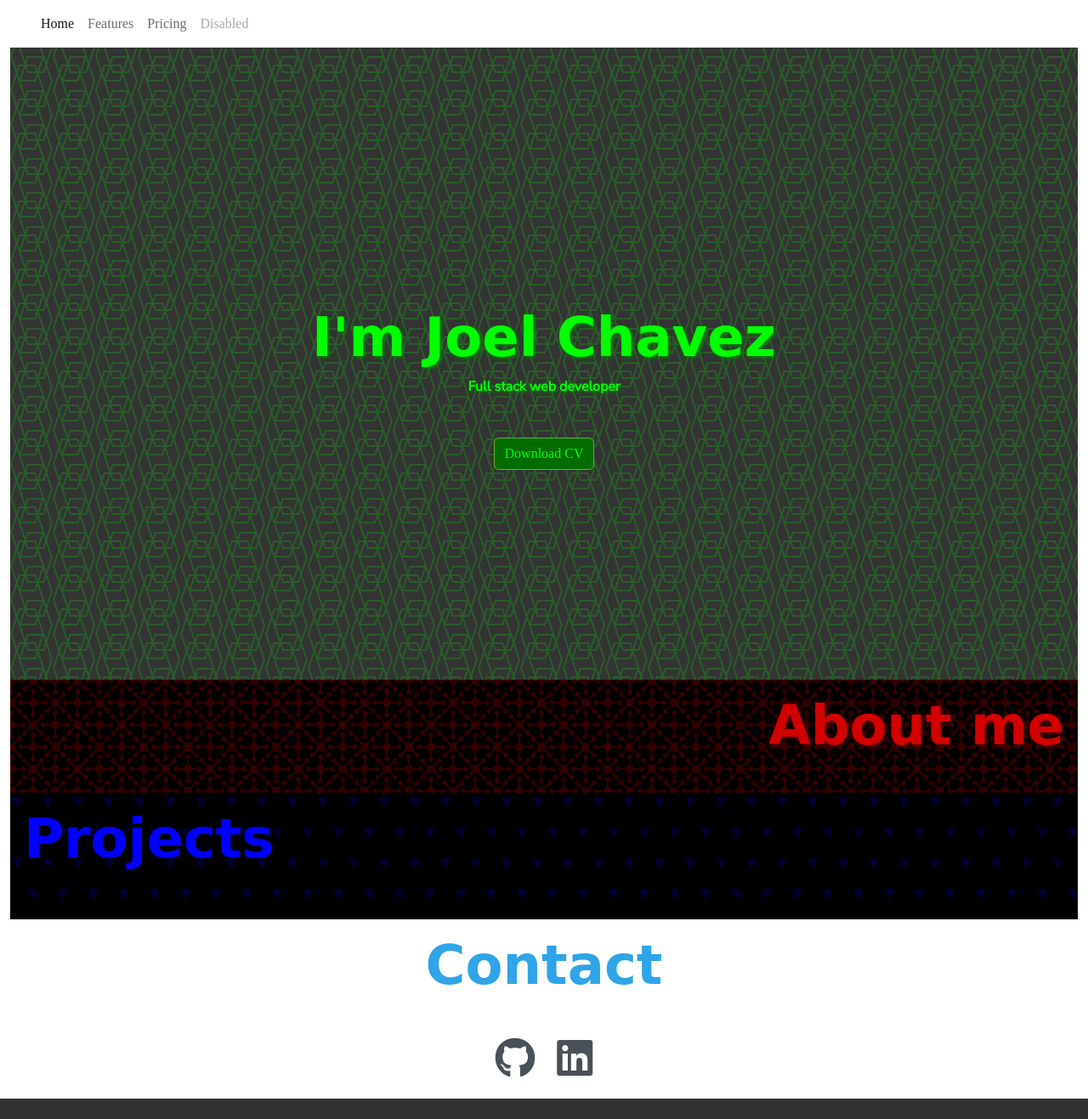
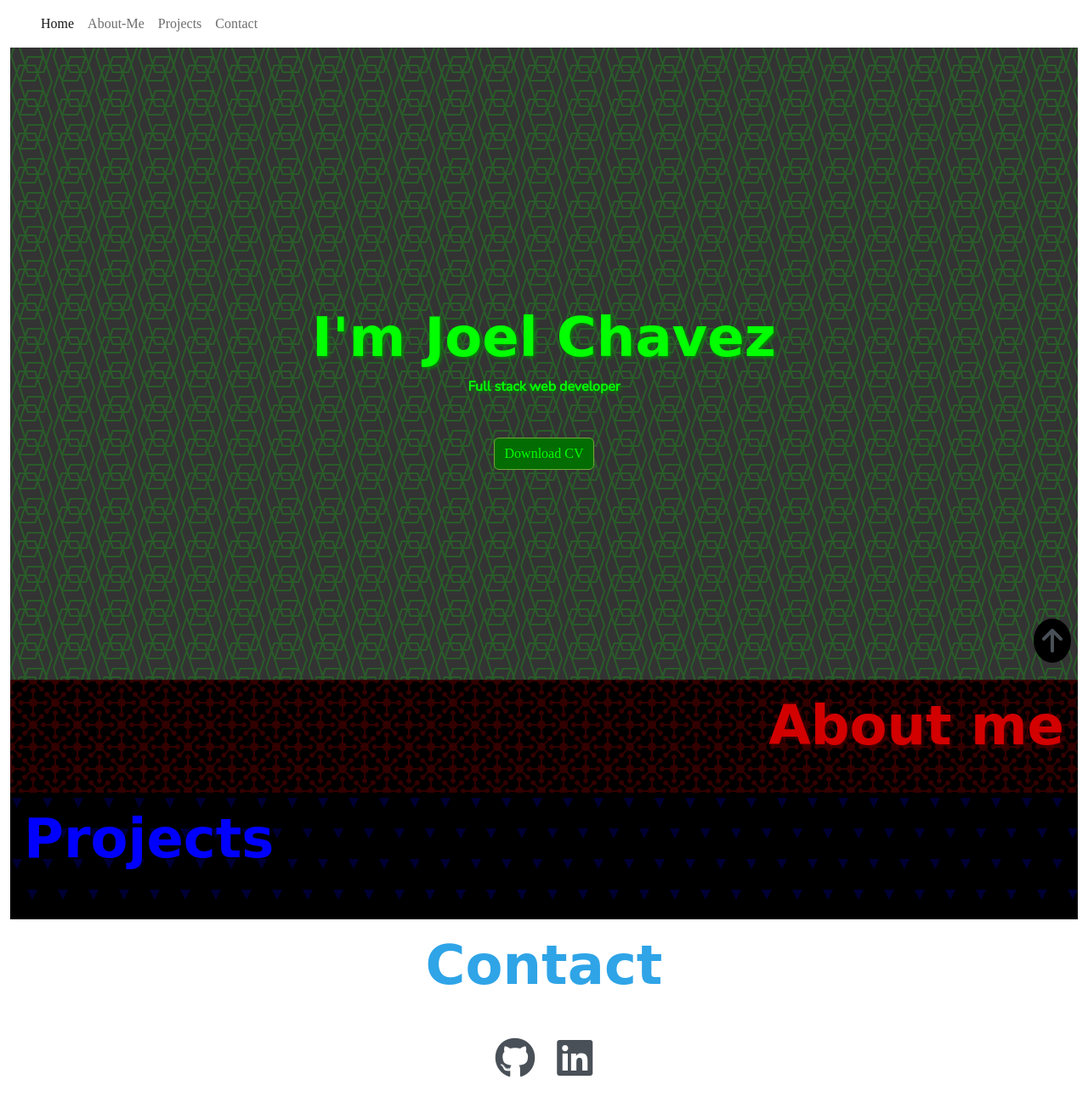
Before and after one commit to joel-CM/portfolio, a Django app: page / in a window 1280 px wide. Shown: the whole page at 85% size. Before the commit the page ends 1293 px from the top, so only its background shows below. Run offline with Django 4.2, Linux system fonts and the light colour scheme; data that the repository does not hold is empty; some libraries are stand-ins or nearby versions; some web fonts are replaced.

Commit message:
add back-to-top arrow button
and some fixes

```diff
--- a/static/css/main.css
+++ b/static/css/main.css
@@ -22,6 +22,7 @@ body {
 body {
   font-family: var(--font-main);
   min-width: var(--min-with);
+  position: relative;
 }
 
 .header {
@@ -113,3 +114,15 @@ body {
   font-size: 3rem;
   cursor: pointer;
 }
+
+/* ARROW BUTTON */
+.arrow-button {
+  position: fixed;
+  bottom: 20px;
+  right: 20px;
+  padding: 10px;
+  font-size: 2rem;
+  z-index: 100;
+  background-color: var(--color-dark-strong);
+  border-radius: 50%;
+}
--- a/templates/base.html
+++ b/templates/base.html
@@ -55,6 +55,11 @@
     <!-- block footer -->
     {% block footer %}{% endblock %}
 
+    <!-- arrow button -->
+    <a href="#header" class="btn">
+      <i class="fa-solid fa-arrow-up arrow-button"></i>
+    </a>
+
     <!-- bootstrap js CDN -->
     <script
       src="https://cdn.jsdelivr.net/npm/bootstrap@5.3.1/dist/js/bootstrap.bundle.min.js"
--- a/templates/components/navbar.html
+++ b/templates/components/navbar.html
@@ -15,16 +15,16 @@
     <div class="collapse navbar-collapse" id="navbarNav">
       <ul class="navbar-nav">
         <li class="nav-item">
-          <a class="nav-link active" aria-current="page" href="#">Home</a>
+          <a class="nav-link active" aria-current="page" href="#header">Home</a>
         </li>
         <li class="nav-item">
-          <a class="nav-link" href="#">Features</a>
+          <a class="nav-link" href="#about-me">About-Me</a>
         </li>
         <li class="nav-item">
-          <a class="nav-link" href="#">Pricing</a>
+          <a class="nav-link" href="#projects">Projects</a>
         </li>
         <li class="nav-item">
-          <a class="nav-link disabled" aria-disabled="true">Disabled</a>
+          <a class="nav-link" href="#footer">Contact</a>
         </li>
       </ul>
     </div>
--- a/templates/sections/about-me.html
+++ b/templates/sections/about-me.html
@@ -1,4 +1,4 @@
-<section class="container-fluid">
+<section class="container-fluid" id="about-me">
   <div class="container-fluid about-me">
     <div class="row">
       <h2
--- a/templates/sections/footer.html
+++ b/templates/sections/footer.html
@@ -1,4 +1,4 @@
-<div class="container-fluid">
+<div class="container-fluid" id="footer">
   <div class="container-fluid footer">
     <h2
       class="col-12 display-3 display-md-1 fw-bold py-3 text-center px-3 footer__title"
--- a/templates/sections/header.html
+++ b/templates/sections/header.html
@@ -1,9 +1,11 @@
-<header class="container-fluid header">
+<header class="container-fluid header" id="header">
   <!-- include navbar component -->
   {% include "components/navbar.html" %}
 
   <!-- main title-->
-  <div class="main-title d-flex justify-content-center align-items-center flex-column">
+  <div
+    class="main-title d-flex justify-content-center align-items-center flex-column"
+  >
     <div class="p-5">
       <h1 class="display-3 display-md-1 fw-bold text-center">
         I'm Joel Chavez
@@ -11,6 +13,8 @@
       <strong class="text-center d-block">Full stack web developer</strong>
     </div>
     <!-- download cv btn -->
-    <button class="main-title__download-cv btn btn-outline-success mb-5">Download CV</button>
+    <button class="main-title__download-cv btn btn-outline-success mb-5">
+      Download CV
+    </button>
   </div>
 </header>
--- a/templates/sections/projects.html
+++ b/templates/sections/projects.html
@@ -1,4 +1,4 @@
-<div class="container-fluid">
+<div class="container-fluid" id="projects">
   <div class="container-fluid projects">
     <div class="row">
       <h2
```
